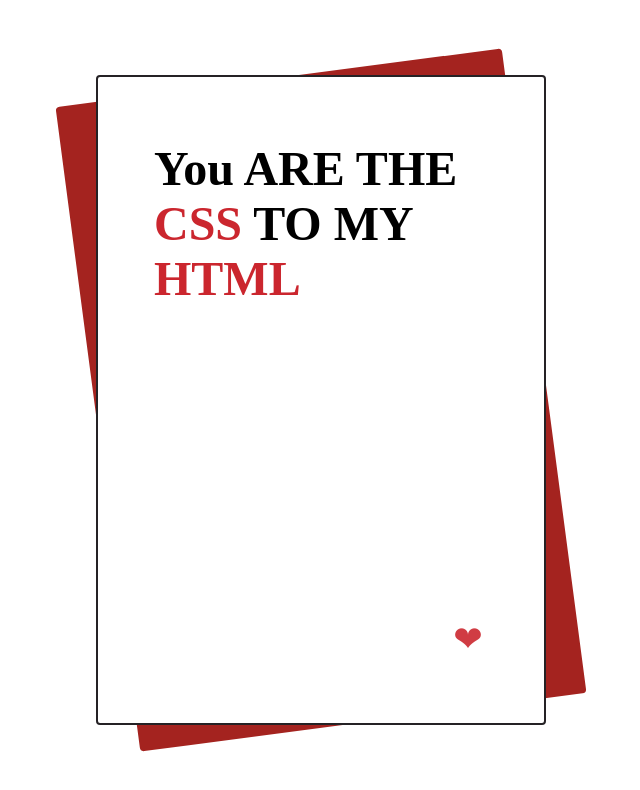
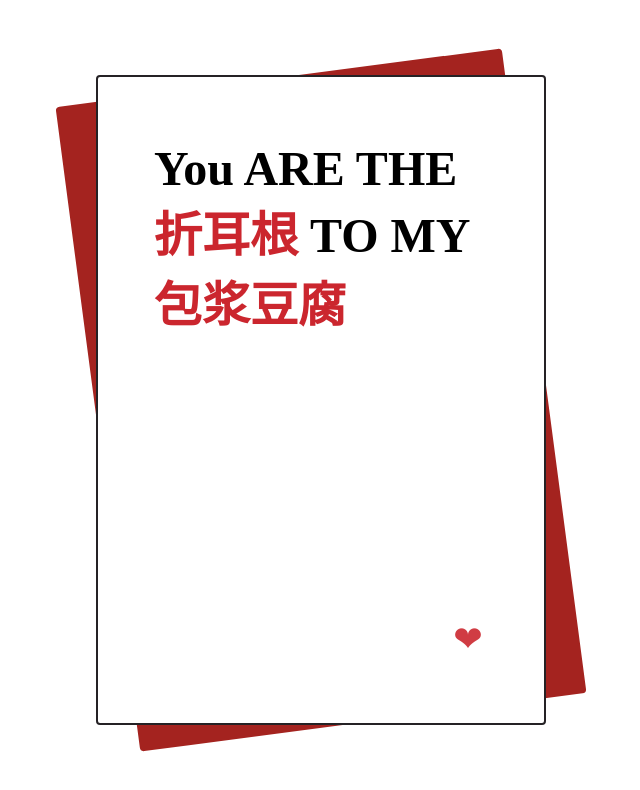
Before and after one commit to demongodYY/Valentines-Day-Card, a plain HTML site: page index.html in a window 1280 px wide. Shown: the whole page, without its empty margins (319-959 px from the left). Drawn offline with Linux system fonts and the light colour scheme.

Commit message:
Change text

```diff
--- a/index.html
+++ b/index.html
@@ -6,8 +6,8 @@
     <div class="bottom">
       <div class="paper">
         <p class="content">
-          You ARE THE <span class="highlight">CSS</span> TO MY
-          <span class="highlight">HTML</span>
+          You ARE THE <span class="highlight">折耳根</span> TO MY
+          <span class="highlight">包浆豆腐</span>
           <div class="heart">❤</div>
         </p>
       </div>
```
